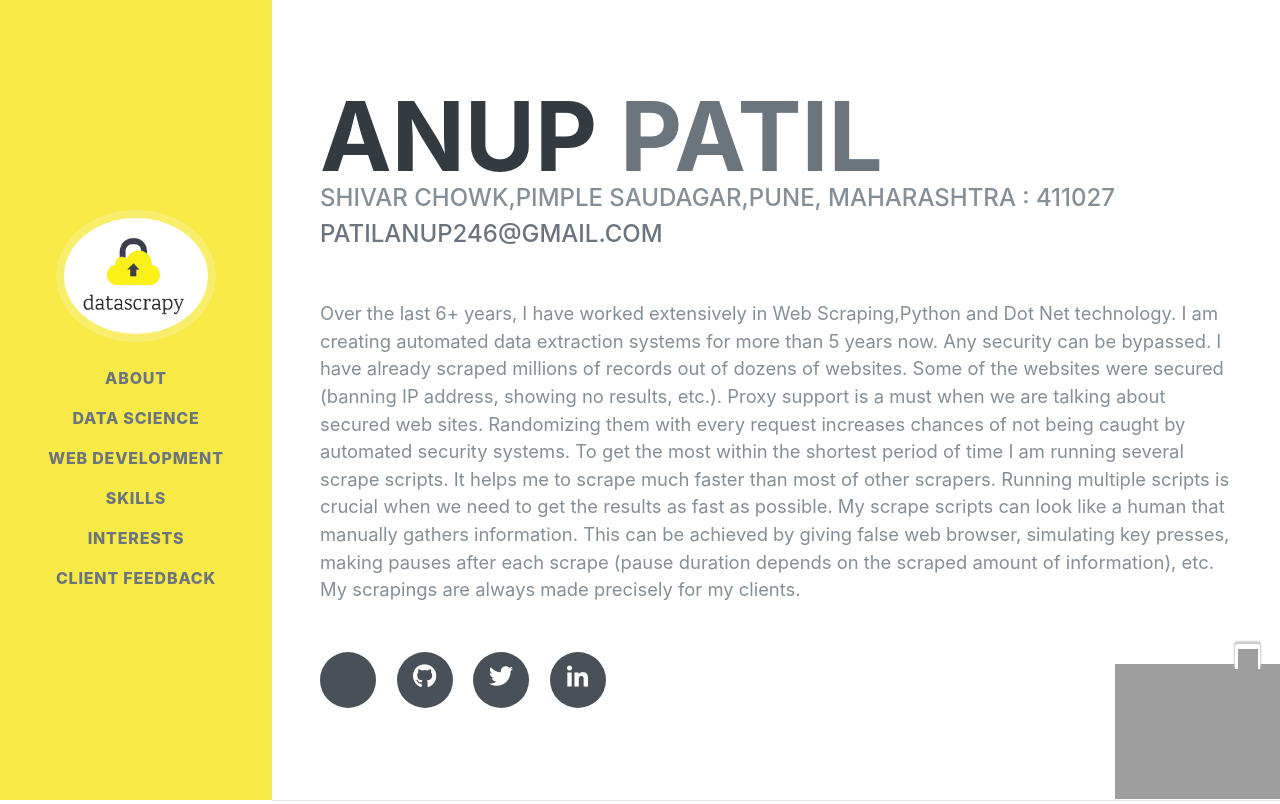
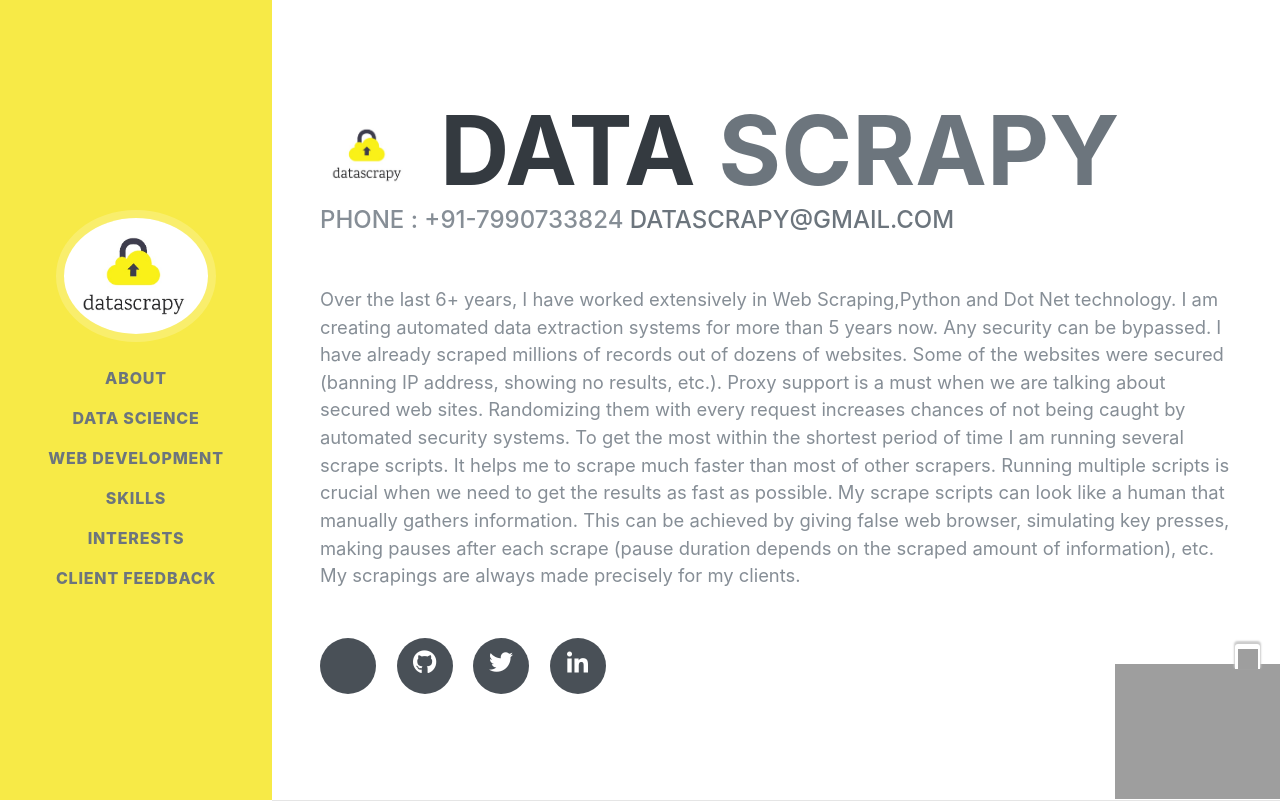
Before and after one commit to patilanup246/patilanup246.github.io, a plain HTML site: page index.html in a window 1280 px wide. Shown: the top 804 px of the page. Drawn offline with Linux system fonts and the light colour scheme; grey boxes are pictures that could not be loaded; a web font is replaced by a local one.

Commit message:
Update index.html

```diff
--- a/index.html
+++ b/index.html
@@ -78,12 +78,13 @@
         <section class="resume-section p-3 p-lg-5 d-flex d-column" id="about">
             <div class="my-auto">
                 <h1 class="mb-0">
-                    Anup
-                    <span class="text-secondary">Patil</span>
+			<img class="img-fluid img-profile rounded-circle mx-auto mb-2" src="img/profile.jpg" alt="" style="height: 78px;">
+                    Data
+                    <span class="text-secondary">Scrapy</span>
                 </h1>
                 <div class="subheading mb-5">
-                    Shivar Chowk,Pimple Saudagar,Pune, Maharashtra : 411027
-                    <a href="mailto:patilanup246@gmail.com" class="text-secondary">patilanup246@gmail.com</a>
+                    Phone : +91-7990733824
+                    <a href="mailto:patilanup246@gmail.com" class="text-secondary">datascrapy@gmail.com</a>
                 </div>
                 <p class="lead mb-5">
                     Over the last 6+ years, I have worked extensively in Web Scraping,Python and Dot Net technology.
@@ -104,7 +105,7 @@
                         <i class="fa fa-instagram"></i>
                     </a>
 
-                    <a href="https://github.com/patilanup246" target="_blank">
+                    <a href="https://github.com/upworkprashantp" target="_blank">
                         <i class="fab fa-github"></i>
                     </a>
                     <a href="https://twitter.com/datascrapy" target="_blank">
```
